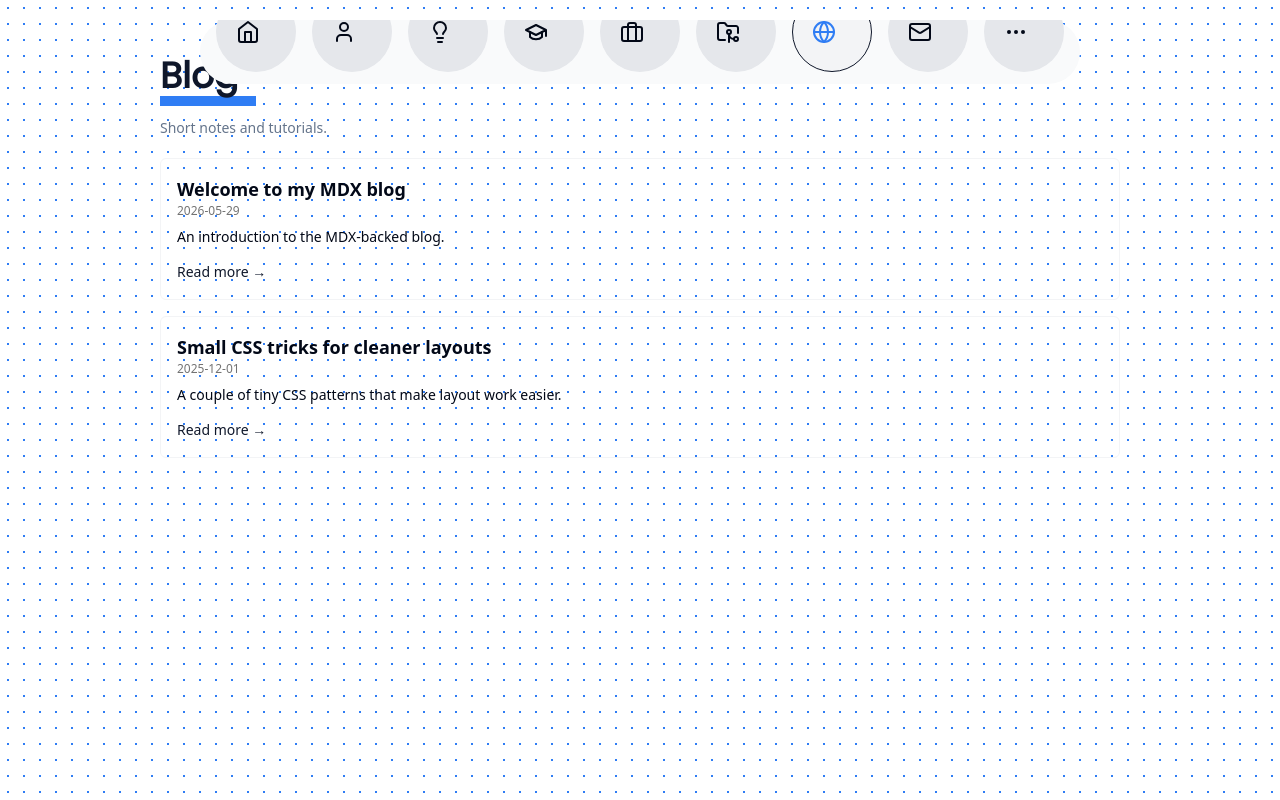
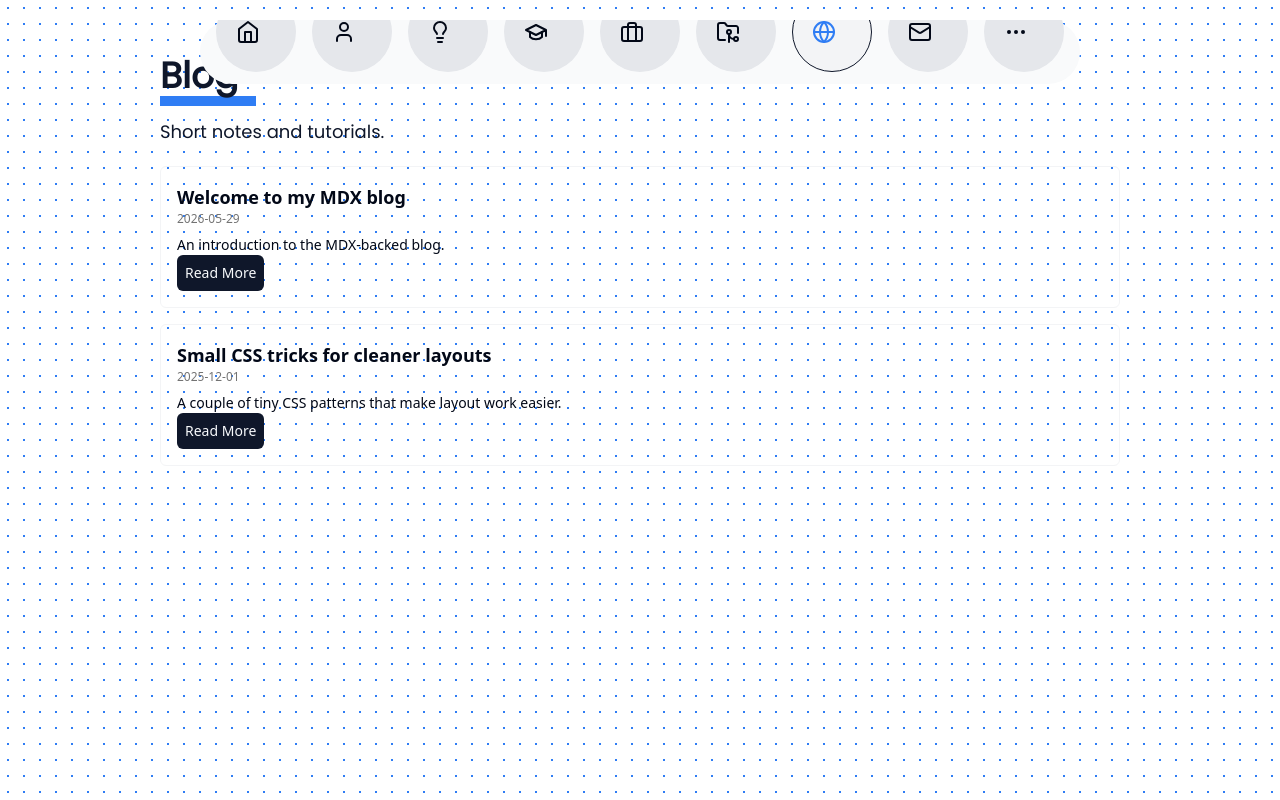
Before and after one commit to mokone-september/Portfolio, a Next.js app: page /blog in a window 1280 px wide. Built offline with nearby package versions, Linux system fonts and the light colour scheme.

Commit message:
feat: enhance blog page layout with animations and improved link styling

```diff
--- a/src/app/blog/page.tsx
+++ b/src/app/blog/page.tsx
@@ -1,6 +1,10 @@
 import Link from "next/link";
 import Heading from "@/components/Heading";
 import { getAllMdxPosts } from "@/lib/mdx";
+import FramerWrapper from "@/components/animation/FramerWrapper";
+import { buttonVariants } from "@/components/ui/button";
+import { ArrowUpRight } from "lucide-react";
+import { cn } from "@/lib/utils";
 
 export default async function BlogPage() {
   const posts = getAllMdxPosts();
@@ -9,7 +13,11 @@ export default async function BlogPage() {
     <div className="h-full w-full relative flex flex-col items-start gap-5 overflow-hidden">
       <div className="flex flex-col gap-3">
         <Heading>Blog</Heading>
-        <p className="text-sm text-muted-foreground">Short notes and tutorials.</p>
+        <FramerWrapper y={0} x={200}>
+          <p className="font-poppins text-lg w-full text-primary max-sm:text-base">
+            Short notes and tutorials.
+          </p>
+        </FramerWrapper>
       </div>
 
       <div className="w-full flex flex-col gap-4">
@@ -23,13 +31,22 @@ export default async function BlogPage() {
             </h3>
             <p className="text-xs text-neutral-500">{post.date}</p>
             <p className="mt-2 text-sm">{post.excerpt}</p>
-            <div className="mt-3">
-              <Link
-                href={`/blog/${post.slug}`}
-                className="text-sm text-primary hover:underline"
-              >
-                Read more →
-              </Link>
+          <div className="w-full flex items-center justify-between gap-3">
+            <Link
+              href={`/blog/${post.slug}`}
+              target="_blank"
+              rel="noopener noreferrer"
+              className={cn(
+                buttonVariants({
+                  variant: "default",
+                  size: "sm"
+                }),
+                "w-fit transition-all hover:translate-y-[-2px] hover:shadow-md group"
+              )}
+            >
+              Read More
+              <ArrowUpRight className="h-4 w-4 ml-1 hidden group-hover:block -translate-x-2 group-hover:opacity-100 group-hover:translate-x-0 transition-all duration-200" />
+            </Link>
             </div>
           </article>
         ))}
```
